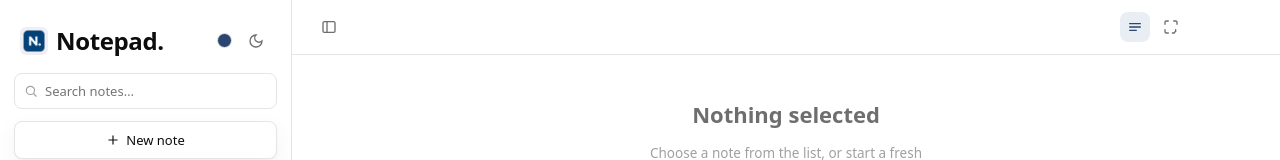
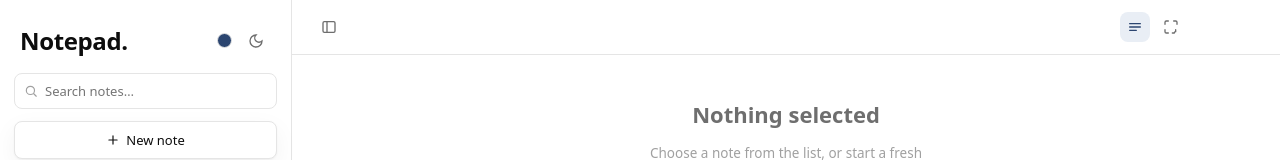
Before and after one commit to dhilipcud99-cmd/Notepad, a plain HTML site: page index.html in a window 1280 px wide. Shown: the top 160 px of the page. Drawn offline with Linux system fonts and the light colour scheme.

Commit message:
style: remove brand logo image from sidebar header

```diff
--- a/index.html
+++ b/index.html
@@ -84,8 +84,6 @@
     padding:24px 20px 16px;
   }
   .brand-mark{
-    display:inline-flex;
-    align-items:center;
     font-family: var(--font-sans);
     font-style:normal;
     font-weight:600;
@@ -98,12 +96,6 @@
   }
   .brand-mark:hover{
     opacity:0.75;
-  }
-  .brand-logo-img{
-    width:28px;
-    height:28px;
-    border-radius:6px;
-    margin-right:8px;
   }
   .icon-btn{
     width:30px; height:30px;
@@ -758,7 +750,7 @@
 
   <aside class="sidebar" id="sidebar">
     <div class="brand">
-      <span class="brand-mark" id="brandMark" title="Reset view"><img class="brand-logo-img" src="favicon.png" alt="Logo"> Notepad.</span>
+      <span class="brand-mark" id="brandMark" title="Reset view">Notepad.</span>
       <div class="brand-actions">
         <button class="icon-btn accent-swatch-btn" id="accentBtn" title="Accent color (double-click to reset)">
           <span class="accent-swatch" id="accentSwatch"></span>
```
Also changed, not shown: notepad.html (+1 -9 lines).
